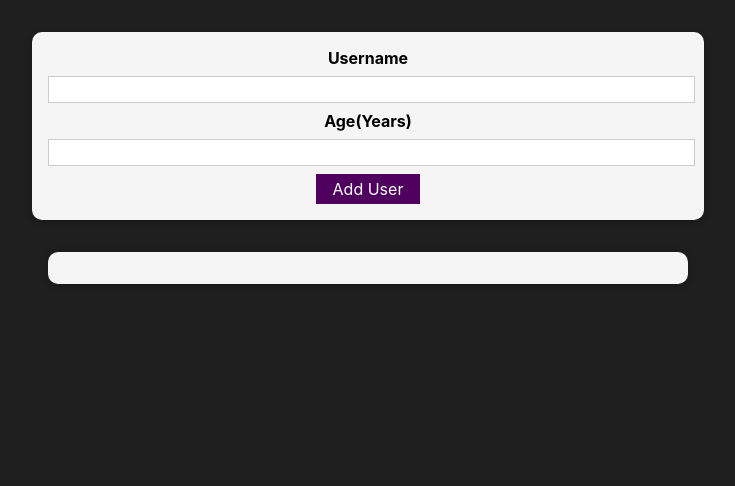
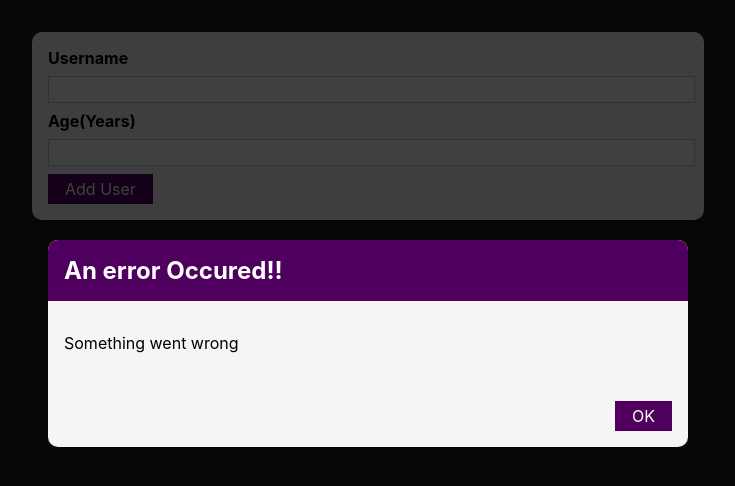
Before and after one commit to anshi06/react_guide3, a React (Create React App) app: page / in a window 1280 px wide. Shown: the top 486 px of the page, without its empty margins (272-1007 px from the left). Built offline with nearby package versions, Linux system fonts and the light colour scheme.

Commit message:
ErrorModel

```diff
--- a/src/App.js
+++ b/src/App.js
@@ -1,15 +1,21 @@
 import React, { useState } from 'react';
 import UsersList from './Components/Users/UsersList';
 import AddUser from './Components/Users/AddUser';
-import './App.css';
+
 
 
 
 function App() {
   const[usersList, setUsersList] = useState([]);
+  const addUserHandler =(uName, uAge) =>{
+    setUsersList((prevUsersList) => {
+      return [...prevUsersList, {name: uName, age: uAge, id:Math.random().toString()}]
+    })
+
+  }
   return (
     <div className="App">
-      <AddUser/>
+      <AddUser onAddUser={addUserHandler}/>
       <UsersList users={usersList}/>
 
     </div>
--- /dev/null
+++ b/src/Components/UI/ErrorModel.js
@@ -0,0 +1,24 @@
+import React from "react";
+import Button from "./Button";
+import Card from "./Card";
+import classes from "./ErrorModel.module.css";
+
+const ErrorModel = (props) => {
+  return (
+    <div>
+      <div className={classes.backdrop} />
+      <Card className={classes.modal}>
+        <header className={classes.header}>
+          <h2>{props.title}</h2>
+        </header>
+        <div className={classes.content}>
+          <p>{props.message}</p>
+        </div>
+        <footer className={classes.actions}>
+          <Button>OK</Button>
+        </footer>
+      </Card>
+    </div>
+  );
+};
+export default ErrorModel;
--- /dev/null
+++ b/src/Components/UI/ErrorModel.module.css
@@ -0,0 +1,45 @@
+.backdrop {
+    position: fixed;
+    top: 0;
+    left: 0;
+    width: 100%;
+    height: 100vh;
+    z-index: 10;
+    background: rgba(0, 0, 0, 0.75);
+  }
+
+  .modal {
+    position: fixed;
+    top: 30vh;
+    left: 10%;
+    width: 80%;
+    z-index: 100;
+    overflow: hidden;
+  }
+
+  .header {
+    background: #4f005f;
+    padding: 1rem;
+  }
+
+  .header h2 {
+    margin: 0;
+    color: white;
+  }
+
+  .content {
+    padding: 1rem;
+  }
+
+  .actions {
+    padding: 1rem;
+    display: flex;
+    justify-content: flex-end;
+  }
+
+  @media (min-width: 768px) {
+    .modal {
+      left: calc(50% - 20rem);
+      width: 40rem;
+    }
+  }
--- a/src/Components/Users/AddUser.js
+++ b/src/Components/Users/AddUser.js
@@ -1,6 +1,7 @@
 import React, {useState} from "react";
 import Button from "../UI/Button";
 import Card from "../UI/Card";
+import ErrorModel from "../UI/ErrorModel";
 import classes from "./AddUser.module.css"
 
 
@@ -16,6 +17,8 @@
         return;
     }
     console.log(enteredUsername, enteredAge);
+    props.onAddUser(enteredUsername,enteredAge);
+
     setEnteredUsername('');
     setEnteredAge('');
   };
@@ -29,6 +32,8 @@
   }
 
   return (
+    <div>
+        <ErrorModel title="An error Occured!!" message="Something went wrong"/>
     <Card className={classes.input}>
       <form on onSubmit={addUserHandler}>
         <label htmlFor="username">Username</label>
@@ -38,6 +43,7 @@
         <Button type="submit">Add User</Button>
       </form>
     </Card>
+    </div>
   );
 };
 export default AddUser;
--- a/src/Components/Users/UsersList.js
+++ b/src/Components/Users/UsersList.js
@@ -5,7 +5,7 @@
     return(
         <Card className={classes.users}>
         <ul>
-            {props.users.map((user) => (<li>{user.name} ({user.age} years old)</li>))}
+            {props.users.map((user) => (<li key={user.id}>{user.name} ({user.age} years old)</li>))}
         </ul>
         </Card>
     );
```
